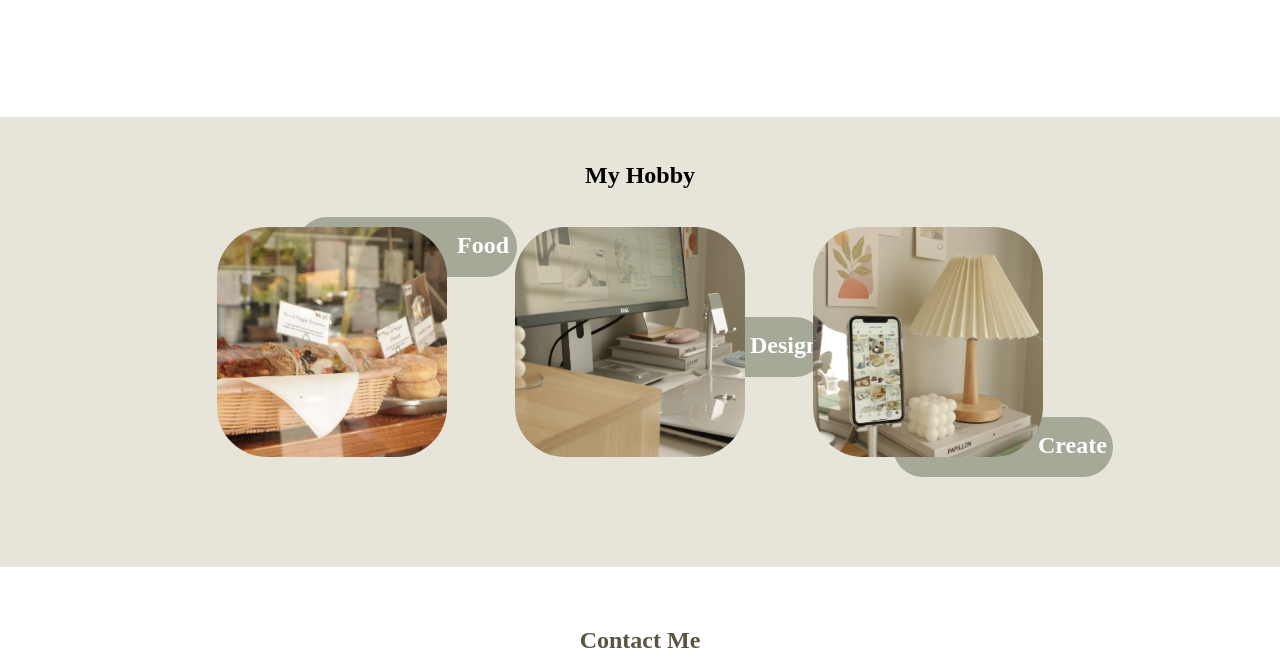
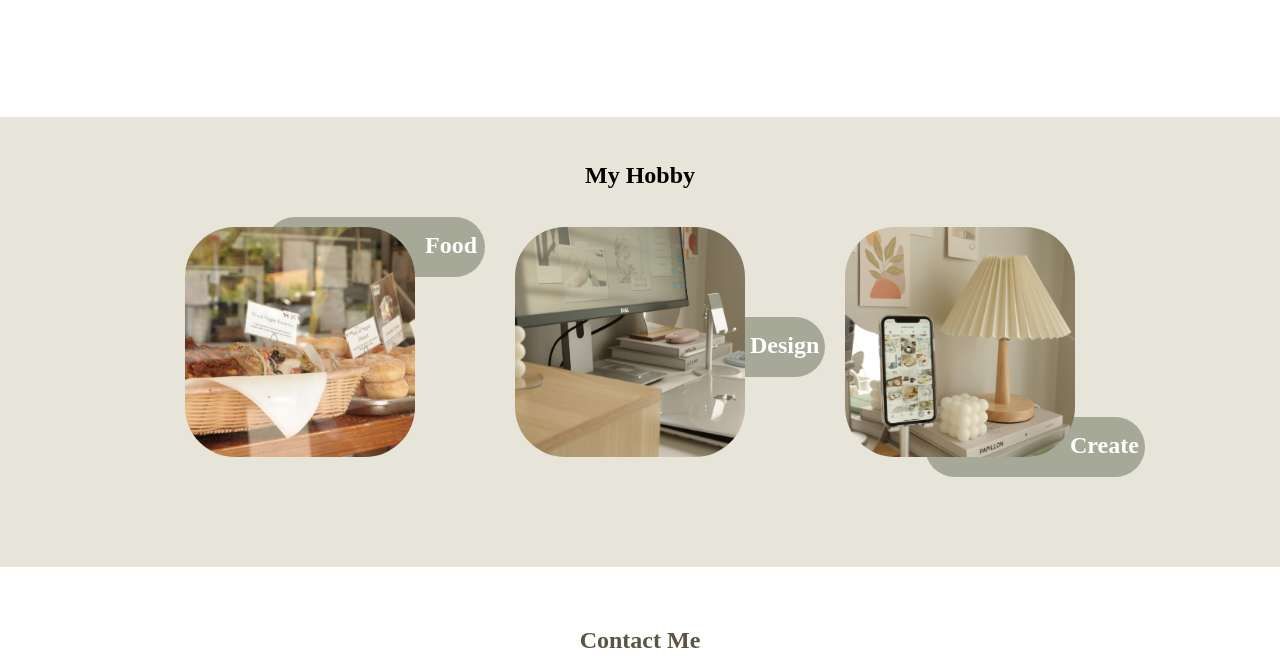
Before and after one commit to chloeNgo99/chloeNgo1704.github.io, a plain HTML site: page index.html in a window 1280 px wide. Shown: the part 2837-3500 px from the top of the page. Drawn offline with Linux system fonts and the light colour scheme.

Commit message:
Update style.css

```diff
--- a/style.css
+++ b/style.css
@@ -262,7 +262,7 @@
     top: 100px;
     height: 260px;
     display: grid;
-    grid-gap: 3em;
+    grid-gap: 5em;
     grid-template-columns: repeat(3, 250px);
 
   }
```
